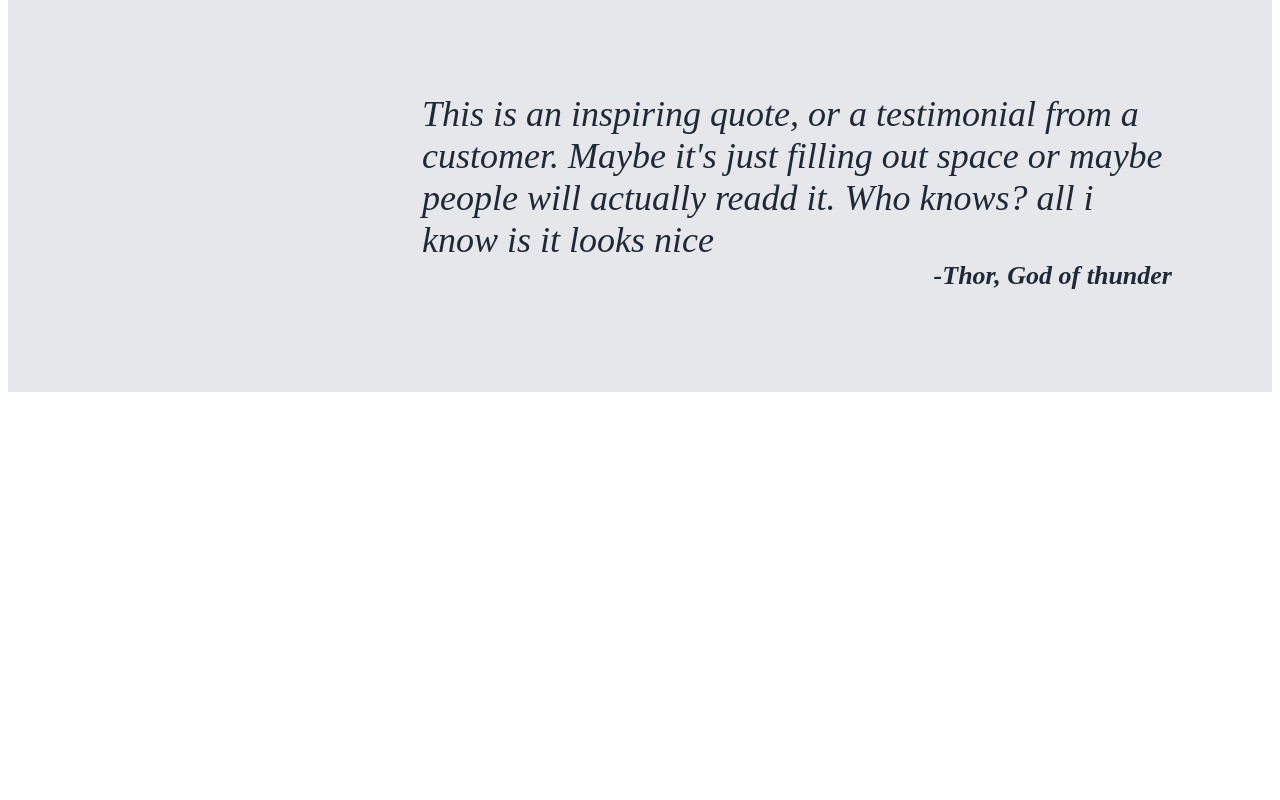
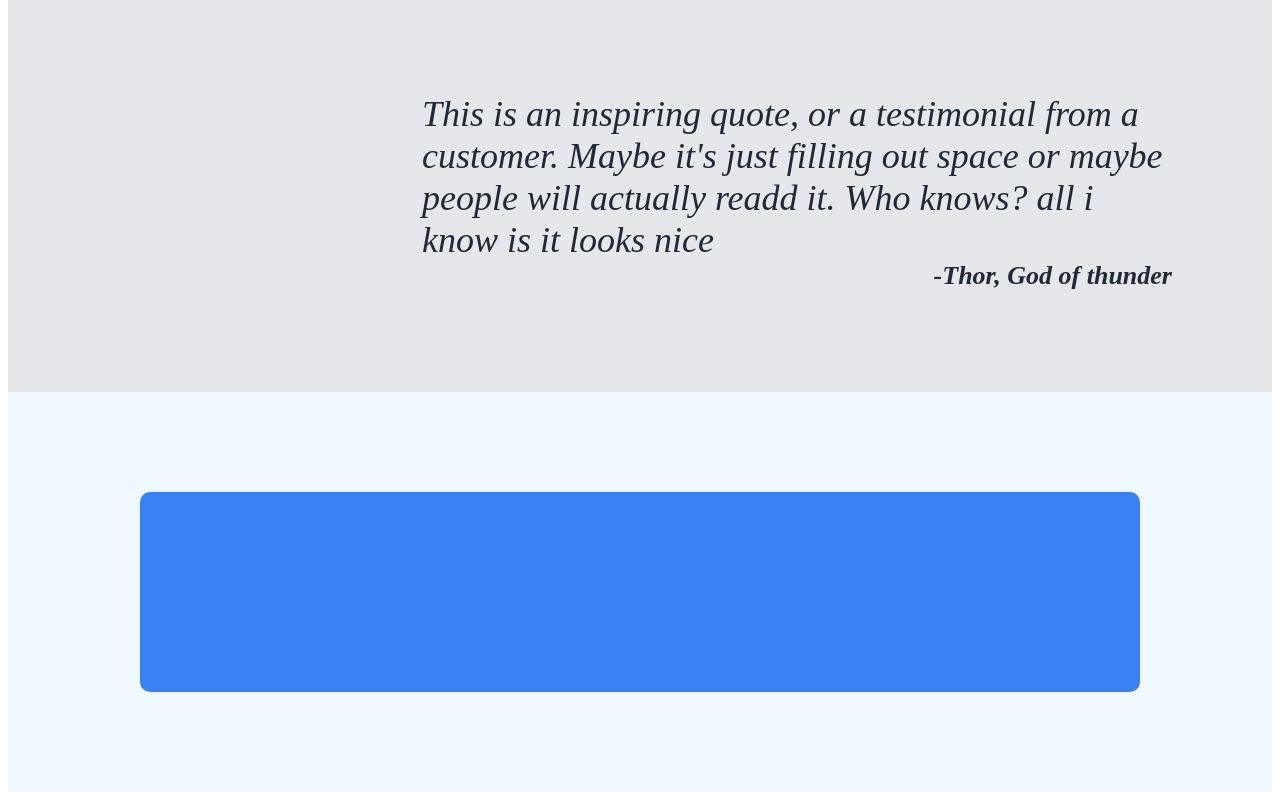
Before and after one commit to Godwinakladzi/Web_page_template, a plain HTML site: page index.html in a window 1280 px wide. Shown: the part 950-1750 px from the top of the page. Before the commit the page ends 1358 px from the top, so only its background shows below. Drawn offline with Linux system fonts and the light colour scheme.

Commit message:
added a section for sign up and call actions

```diff
--- a/index.html
+++ b/index.html
@@ -38,8 +38,6 @@
                 <div class="box"></div>
                 <p class="text_below_box">This is some subtext under illustration or image</p>
             </div>
-
-
         </div>
 
     </div>
@@ -50,13 +48,16 @@
         </div>
 
     </div>
-    <div id="footer">
-        <p></p>
+
+    <div id="blue_section">
+        <div id='sign_and_button'>
+
+        </div>
 
     </div>
 
 
-    </div>
+
 
 
 
--- a/style.css
+++ b/style.css
@@ -74,3 +74,21 @@
     text-align: center;
     margin-left: 20px;
 }
+
+#blue_section {
+    height: 400px;
+    background-color: aliceblue;
+    display: flex;
+    justify-content: center;
+    align-items: center;
+}
+
+#sign_and_button {
+    width: 1000px;
+    height: 200px;
+    background-color: #3882F6;
+    border-radius: 10px;
+    display: flex;
+    justify-content: center;
+    align-items: center;
+}
```
